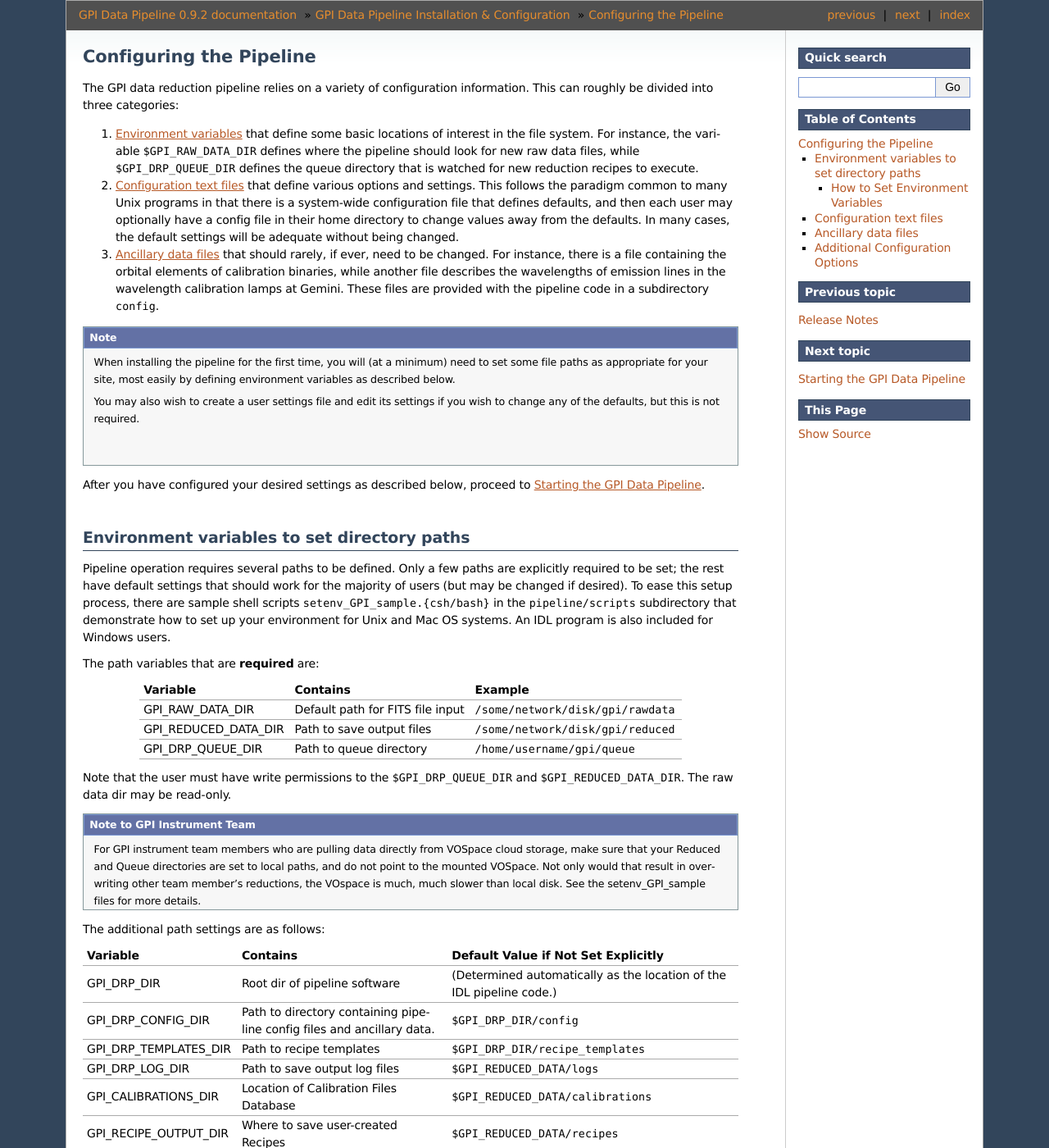
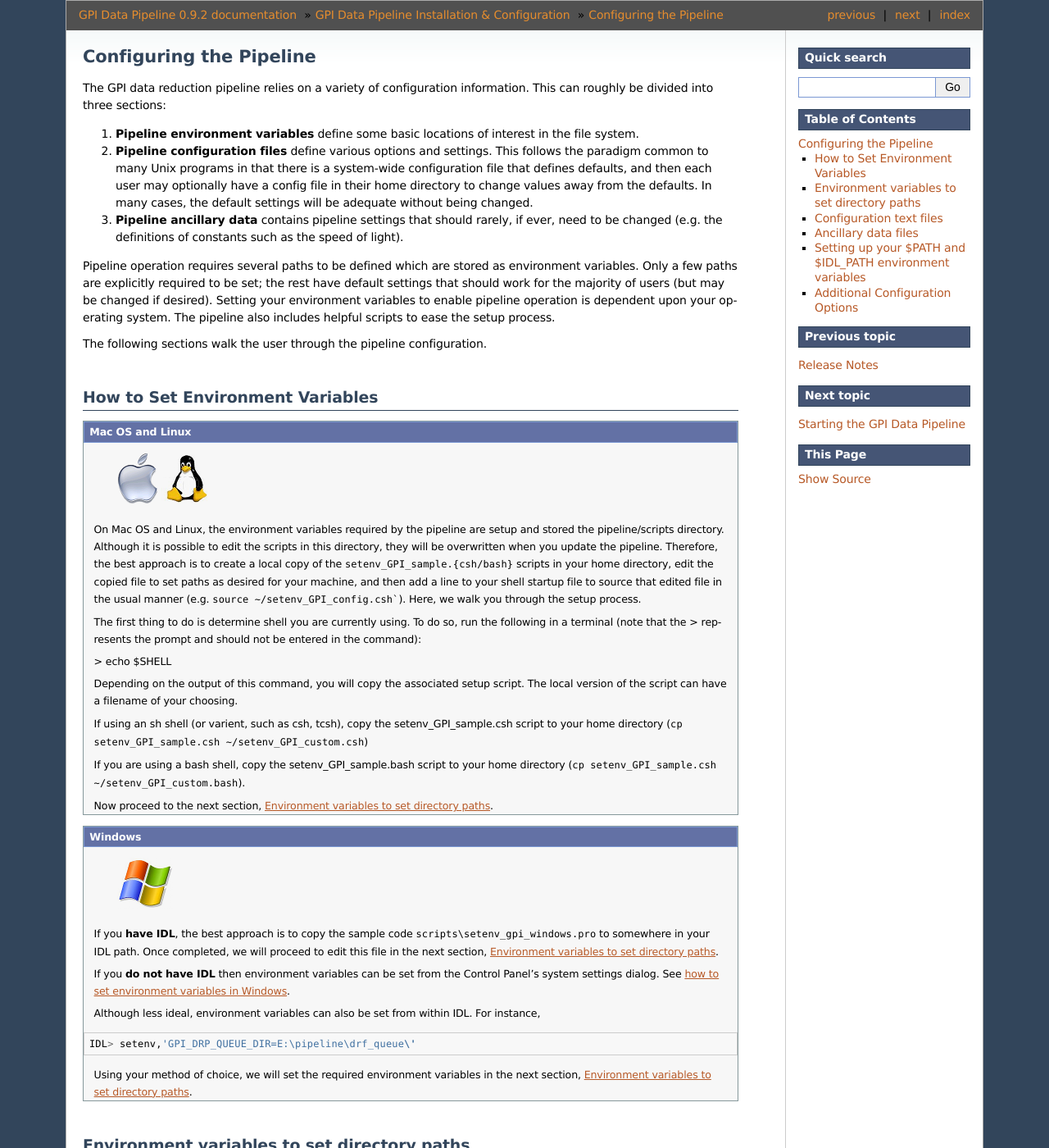
Before and after one commit to geminiplanetimager/gpi_pipeline, a Sphinx documentation site: the page built from documentation/installation/configuration.rst, in a window 1280 px wide and 1400 px high. Shown: the whole window at 82% size. Built offline with Sphinx 7.4.7, drawn with Linux system fonts in a browser that asks for light colours; formulas are drawn with MathJax 3; some of the changed text lies outside the part shown.

Commit message:
massive documentation revision of the installation/configuration

````diff
--- a/documentation/installation/configuration.rst
+++ b/documentation/installation/configuration.rst
@@ -3,17 +3,13 @@
 Configuring the Pipeline
 =============================
 
+The GPI data reduction pipeline relies on a variety of configuration
+information. This can roughly be divided into three sections:
 
+1. **Pipeline environment variables** define some basic locations of interest in the
+   file system.
 
-The GPI data reduction pipeline relies on a variety of configuration
-information. This can roughly be divided into three categories:
-
-1. :ref:`Environment variables <config-envvars>` that define some basic locations of interest in the
-   file system. For instance, the variable ``$GPI_RAW_DATA_DIR`` defines where the pipeline should look for new raw data
-   files, while ``$GPI_DRP_QUEUE_DIR`` defines the queue
-   directory that is watched for new reduction recipes to execute.
-
-2. :ref:`config-textfiles` that define various options and settings. This
+2. **Pipeline configuration files**  define various options and settings. This
    follows the paradigm common to many Unix programs in that there is a
    system-wide configuration file that defines defaults, and then
    each user may optionally have a config file in their home directory to change
@@ -21,91 +17,20 @@
    adequate without being changed.
 
 
-3. :ref:`config-ancillarydata` that should rarely, if ever, need to be changed.
-   For instance, there is a file containing the orbital elements of calibration
-   binaries, while another file describes the wavelengths of emission lines in
-   the wavelength calibration lamps at Gemini. These files are provided
-   with the pipeline code in a subdirectory ``config``.
+3. **Pipeline ancillary data** contains pipeline settings that should rarely, if ever, need to be changed (e.g. the definitions of constants such as the speed of light).
 
-.. note::
-    When installing the pipeline for the first time, you will (at a minimum) need
-    to set some file paths as appropriate for your site, most easily by defining
-    environment variables as described below.
-
+.. comments
+		.. note::
+  		  When installing the pipeline for the first time, you will (at a minimum) need
+    to set some file paths as appropriate for your site, most easily by defining environment variables as described below.
     You may also wish to create a user settings file and
     edit its settings if you wish to change any of the defaults, but this is not
     required.
 
-After you have configured your desired settings as described below, proceed to  :ref:`first-startup`.
+Pipeline operation requires several paths to be defined which are stored as environment variables. Only a few paths are explicitly required to be set; the rest have default settings that should work for the majority of users (but may be changed if desired). Setting your environment variables to enable pipeline operation is dependent upon your operating system. The pipeline also includes helpful scripts to ease the setup process.
 
-.. _config-envvars:
+The following sections walk the user through the pipeline configuration.
 
-Environment variables to set directory paths
-^^^^^^^^^^^^^^^^^^^^^^^^^^^^^^^^^^^^^^^^^^^^^
-
-Pipeline operation requires several paths to be defined. Only a few paths are
-explicitly required to be set; the rest have default settings that should work
-for the majority of users (but may be changed if desired). To ease this setup
-process, there are sample shell scripts
-``setenv_GPI_sample.{csh/bash}`` in the ``pipeline/scripts`` subdirectory that
-demonstrate how to set up your environment for Unix and Mac OS systems.  An IDL
-program is also included for Windows users.
-
-
-
-
-The path variables that are **required** are:
-
-
-=====================  ====================================  ======================================
-Variable                Contains                                Example
-=====================  ====================================  ======================================
-GPI_RAW_DATA_DIR        Default path for FITS file input        ``/some/network/disk/gpi/rawdata``
-GPI_REDUCED_DATA_DIR    Path to save output files               ``/some/network/disk/gpi/reduced``
-GPI_DRP_QUEUE_DIR       Path to queue directory                 ``/home/username/gpi/queue``
-=====================  ====================================  ======================================
-
-.. comment
-   DRP_DIR was listed as one of the required paths *and* as one of the optional ones. I think that
-   it is probably optional at this point?
-   GPI_DRP_DIR             Path to DRP IDL code                    ``/home/username/IDL/gpi/pipeline``
-
-Note that the user must have write permissions to the ``$GPI_DRP_QUEUE_DIR``
-and ``$GPI_REDUCED_DATA_DIR``. The raw data dir may be read-only.
-
-
-.. admonition:: Note to GPI Instrument Team
-
-    For GPI instrument team members who are pulling data directly
-    from VOSpace cloud storage, make sure that your Reduced and Queue directories are set to local paths, and
-    do not point to the mounted VOSpace.  Not only would that result in overwriting other team member's reductions,
-    the VOspace is much, much slower than local disk. See the setenv_GPI_sample files for more
-    details.
-
-The additional path settings are as follows:
-
-
-=======================   ======================================   ======================================================================
-Variable                  Contains                                 Default Value if Not Set Explicitly
-=======================   ======================================   ======================================================================
-GPI_DRP_DIR               Root dir of pipeline software             (Determined automatically as the location of the IDL pipeline code.)
-GPI_DRP_CONFIG_DIR        Path to directory containing pipeline     ``$GPI_DRP_DIR/config``
-                          config files and ancillary data.
-GPI_DRP_TEMPLATES_DIR     Path to recipe templates                  ``$GPI_DRP_DIR/recipe_templates``
-GPI_DRP_LOG_DIR           Path to save output log files             ``$GPI_REDUCED_DATA/logs``
-GPI_CALIBRATIONS_DIR      Location of Calibration Files Database    ``$GPI_REDUCED_DATA/calibrations``
-GPI_RECIPE_OUTPUT_DIR     Where to save user-created Recipes        ``$GPI_REDUCED_DATA/recipes``
-=======================   ======================================   ======================================================================
-
-Note for users who checkedout the pipeline from the SVN respository. The GPI_DRP_DIR variable should point to the pipeline directory **inside** the directory where the files where checked out as described in :ref:`Installing from the Source Code Repository <installing-from-repos>`.
-
-If valid environment variables are not found during pipeline startup, a dialog
-will be displayed to alert the user of this fact. The required paths must be
-set before you can proceed.
-
-Also note that all directories must actually exist, and those that will be
-written to (queue, reduced, calibrations, and log) must have write permissions
-for the user running the pipeline.
 
 .. _envvars:
 
@@ -118,90 +43,99 @@
 
     .. image:: icon_linux2.png
 
-  On Mac OS and Linux, the best approach is probably to make a copy of
-  ``setenv_GPI_sample.{csh/bash}`` in your home directory, edit the copied file to
-  set paths as desired for your machine, and then add a line to your shell
-  startup file to source that edited file in the usual manner.  (e.g. ``source
-  ~/setenv_GPI_config.csh```)
+ On Mac OS and Linux, the environment variables required by the pipeline are setup and stored the pipeline/scripts directory. Although it is possible to edit the scripts in this directory, they will be overwritten when you update the pipeline. Therefore, the best approach is to create a local copy of the ``setenv_GPI_sample.{csh/bash}`` scripts in your home directory, edit the copied file to set paths as desired for your machine, and then add a line to your shell startup file to source that edited file in the usual manner  (e.g. ``source ~/setenv_GPI_config.csh```). Here, we walk you through the setup process.
 
-  Environment variables are set in the typical manner::
+ The first thing to do is determine shell you are currently using. To do so, run the following in a terminal (note that the > represents the prompt and should not be entered in the command):
 
-    (t)csh:   > setenv GPI_DRP_QUEUE_DIR ~/GPI/pipeline/drf_queue
-    bash:     > export GPI_DRP_QUEUE_DIR="~/GPI/pipeline/drf_queue"
+ > echo $SHELL
 
-  To find out which shell you are currently using run: ::
+ Depending on the output of this command, you will copy the associated setup script. The local version of the script can have a filename of your choosing.
 
-    > echo $SHELL
+ If using an sh shell (or varient, such as csh, tcsh), copy the setenv_GPI_sample.csh script to your home directory (``cp setenv_GPI_sample.csh ~/setenv_GPI_custom.csh``)
 
-  The same command allows you to check the values of all environment variables (i.e., ``echo $GPI_DRP_QUEUE_DIR``).
+ If you are using a bash shell, copy the setenv_GPI_sample.bash script to your home directory (``cp setenv_GPI_sample.csh ~/setenv_GPI_custom.bash``).
+
+ Now proceed to the next section, :ref:`config-envvars`.
 
 .. admonition:: Windows
 
     .. image:: icon_windows2.png
 
-  On Windows, environment variables can be set from the Control Panel's system settings dialog.  See `how to set environment variables in Windows <http://www.computerhope.com/issues/ch000549.htm>`_.
+ If you **have IDL**, the best approach is to copy the sample code ``scripts\setenv_gpi_windows.pro`` to somewhere in your IDL path. Once completed, we will proceed to edit this file in the next section,  :ref:`config-envvars`.
 
-  Environment variables can also be set from within IDL. For instance, ::
+ If you **do not have IDL** then environment variables can be set from the Control Panel's system settings dialog.  See `how to set environment variables in Windows <http://www.computerhope.com/issues/ch000549.htm>`_.
 
-     IDL> setenv,'GPI_DRP_QUEUE_DIR=E:\pipeline\drf_queue\'
+ Although less ideal, environment variables can also be set from within IDL. For instance, ::
 
-  If you have IDL, a simple
-  approach is to copy the sample code ``scripts\setenv_gpi_windows.pro`` to somewhere in
-  your IDL path.  Edit the script as necessary, and then add it to your IDL
-  startup file.
+   IDL> setenv,'GPI_DRP_QUEUE_DIR=E:\pipeline\drf_queue\'
+
+ Using your method of choice, we will set the required environment variables in the next section, :ref:`config-envvars`.
+
+.. _config-envvars:
+
+Environment variables to set directory paths
+-----------------------------------------------
+The following path variables are **required** to be defined using the scripts/methods chosen in the previous section. Further instructions, specific to each script, can be found inside the scripts.
 
 
+=====================  ====================================  ======================================
+Variable                Contains                                Example
+=====================  ====================================  ======================================
+GPI_RAW_DATA_DIR        Default path for FITS file input        ``/home/username/gpi/rawdata``
+GPI_REDUCED_DATA_DIR    Path to save output files               ``/home/username/gpi/reduced``
+GPI_DRP_QUEUE_DIR       Path to queue directory                 ``/home/username/gpi/queue``
+=====================  ====================================  ======================================
+
+Note that the user must have write permissions to the ``$GPI_DRP_QUEUE_DIR`` and ``$GPI_REDUCED_DATA_DIR``. The raw data dir may be read-only.
+
+The following are paths that are set automatically by the pipeline:
+
+=======================   =======================================   =================================================================
+Variable                   Contains                                 Default Value if Not Set Explicitly
+=======================   =======================================   =================================================================
+GPI_DRP_DIR               Root dir of pipeline software             Determined automatically, location of the IDL pipeline code.
+GPI_DRP_CONFIG_DIR        Path to directory containing pipeline     ``$GPI_DRP_DIR/config``
+                          config files and ancillary data.
+GPI_DRP_TEMPLATES_DIR     Path to recipe templates                  ``$GPI_DRP_DIR/recipe_templates``
+=======================   =======================================   =================================================================
+
+
+The following are paths that are also set automatically by the pipeline but do not already exist and therefore **must be created** by the user:
+
+=======================   ======================================   ======================================================================
+Variable                  Contains                                  Default Value if Not Set Explicitly
+=======================   ======================================   ======================================================================
+GPI_DRP_LOG_DIR           Path to save output log files             ``$GPI_REDUCED_DATA/logs``
+GPI_CALIBRATIONS_DIR      Location of Calibration Files Database    ``$GPI_REDUCED_DATA/calibrations``
+GPI_RECIPE_OUTPUT_DIR     Where to save user-created Recipes        ``$GPI_REDUCED_DATA/recipes``
+=======================   ======================================   ======================================================================
+
+
+If valid environment variables are not found during pipeline startup, a dialog
+will be displayed to alert the user of this fact. The required paths must be
+set before you can proceed  and those that will be
+written to (queue, reduced, calibrations, and log) must have write permissions
+for the user running the pipeline.
+
+
+Note for users who checkedout the pipeline from the SVN respository. The GPI_DRP_DIR variable should point to the pipeline directory **inside** the directory where the files where checked out as described in :ref:`Installing from the Source Code Repository <installing-from-repos>`.
+
+.. warning::
+ Users installing with the scripts should verify that all lines with the ***CHANGE REQUIRED*** beside the variable has been completed.
 
 .. _config-textfiles:
 
 Configuration text files
-^^^^^^^^^^^^^^^^^^^^^^^^^^^
+-----------------------------------
 
-As noted above, the config file system is similar to many other Unix programs:
+As noted above, the config file system is similar to many other Unix programs;
 there's a system-wide config file that sets default settings, and then each
 user may optionally have a file in their home directory that overrides those
-settings. System default settings are stored in the file
-``$GPI_DRP_DIR/config/pipeline_settings.txt`` provided with the pipeline software.
-
-To change any of the
-values from those defaults, users
-may copy that file to their home directory and
-edit individual settings as desired. ::
-
-     cp $GPI_DRP_DIR/config/pipeline_settings.txt ~/.gpi_pipeline_settings
-     emacs (or vim, etc) ~/.gpi_pipeline_settings
-
-If you leave the user config file
-blank or nonexistent, the default settings from the system config will be used.
-(Alternatively, if you're the only user on your
-machine, you could just edit the pipeline_settings.txt file too,
-instead of creating a per-user config file.)
-
-.. admonition:: Note for Subversion Users
-
-  If you have installed from the Subversion repository, don't  modify the
-  system default configuration file ``config/pipeline_settings.txt``. If you did
-  that, whenever you updated your code from subversion it could overwrite your
-  configuration.  Instead, make changes to a local user config file in your
-  home directory.
-
-The location of the user config file depends on the operating system.
-
-.. admonition:: Mac OS and Linux
-
-      .. image:: icon_mac2.png
-
-      .. image:: icon_linux2.png
+settings.
 
 
-    The user config file is ``~/.gpi_pipeline_settings``
-
-.. admonition:: Windows
-
-      .. image:: icon_windows2.png
-
-    The user config file is ``gpi_pipeline_settings.txt`` in the user's home directory.
-
+System default settings are stored in the file
+``$GPI_DRP_DIR/config/pipeline_settings.txt`` provided with the pipeline software.
 
 
 
@@ -211,14 +145,48 @@
 Settings names are case insensitive. Values are all returned as strings.  Boolean
 parameters are entered as 0 or 1.
 
+The allowable settings are listed in an :ref:`Appendix <config_settings>`. Many users will not need to adjust any of these.
+
+To change any of the values from those defaults, users
+may copy that file to their home directory and
+edit individual settings as desired.
+
+.. admonition:: Mac OS and Linux
+
+      .. image:: icon_mac2.png
+
+      .. image:: icon_linux2.png
 
 
-The allowable settings are listed in an :ref:`Appendix <config_settings>`. Many users will not need to adjust any of these. All pipeline settings are retrieved using function ``gpi_get_settings``, with any entires in the user config file taking precedence over those in the system config file.
+    The user config file must be called ``.gpi_pipeline_settings`` and be located in the user's home directory.
+
+.. admonition:: Windows
+
+      .. image:: icon_windows2.png
+
+    The user config file must be called ``gpi_pipeline_settings.txt`` and be in the user's home directory.
+
+
+If you leave the user config file blank or nonexistent, the default settings from the system config will be used.
+(Alternatively, if you're the only user on your machine, you could just edit the pipeline_settings.txt file too,
+instead of creating a per-user config file. However, if you update the pipeline, this file will be overwritten.)
+
+The location of the user config file depends on the operating system. Note that from inside the pipeline, all pipeline settings are retrieved using function ``gpi_get_settings``, with any entires in the user config file taking precedence over those in the system config file.
+
+
+.. admonition:: Note for Subversion Users
+
+  If you have installed from the Subversion repository, **do not**  modify the
+  system default configuration file ``config/pipeline_settings.txt``. If you did
+  that, whenever you updated your code from subversion it could overwrite your
+  configuration.  Instead, make changes to a local user config file in your
+  home directory.
+
 
 .. note::
 
-    In addition to being set via environment variables, the above
-    directory names may also be set in the configuration files.
+    In addition to being set via environment variables, the
+    directory names (e.g. GPI_RAW_DATA_DIR) may also be set in the configuration files.
     The environment variables, if set, have higher precedence and will override the config files.
     For historical reasons, environment variables are the preferred way to set paths (they
     are convenient for use interactively in the shell, for instance you can
@@ -230,15 +198,21 @@
 .. _config-ancillarydata:
 
 Ancillary data files
-^^^^^^^^^^^^^^^^^^^^^
+-----------------------------------
 
 In addition to the system-wide configuration file, there is also a system-wide constants file containing
 physical constants and other (mostly) static values related to GPI.  The file is located at ``$GPI_DRP_DIR/config/pipeline_constants.txt`` and is formatted in the same way as the config file.  All constants are retrieved using function ``gpi_get_contants``.  A full list of constants and default values is available in the :ref:`Appendix <gpi_constants>`.
+
 
 .. note::
 
     As these values are not expected to change (other than very infrequently) there is no support for a user constants file.  Any changes to these values must be made in the system wide constants file.
 
+
+For instance, there is a file containing the orbital elements of calibration
+binaries, while another file describes the wavelengths of emission lines in
+the wavelength calibration lamps at Gemini. These files are provided
+with the pipeline code in a subdirectory ``config``.
 
 A handful of data files are distributed with the pipeline. In most cases, users
 will not have any need to edit any of these. They are listed here for completeness only.
@@ -273,9 +247,36 @@
 * **apodizer_spec.txt**: Table of GPI apodizers and their empirically determined satellite spot flux ratios.
 
 
+Setting up your $PATH and $IDL_PATH environment variables
+----------------------------------------------------------
+Once the environment variables are fully declared we must make sure the operating system loads/sources them.
+
+.. admonition:: Mac OS and Linux
+
+    .. image:: icon_mac2.png
+
+    .. image:: icon_linux2.png
+
+
+ For users using a bash shell, it is best to source the local script file (e.g. ``setenv_GPI_custom.bash``) from inside your .bashrc or .bash_profile script (depending on your setup). The command: ``source ~/setenv_GPI_custom.bash`` should be run BEFORE any further modifications (assuming you have some) to your $IDL_PATH variable.
+
+ If using an sh shell (or varient, such as csh, tcsh), it is best to source the local script file (e.g. ``setenv_GPI_custom.csh``) from inside your .cshrc, .tcshrc or .shrc script (depending on your shell). The command: ``source ~/setenv_GPI_custom.csh`` should be run BEFORE any further modifications (assuming you have some) to your $IDL_PATH variable.
+
+ To verify this is correct, when you open a new Terminal, the following command will produce the path of the data directory you specified in the script:
+
+    `` > echo $GPI_DATA_ROOT ``
+
+ It is important that a new Terminal window be launched (or at least the setup script be sourced) prior to continuing.
+
+.. admonition:: Windows
+ If you **have IDL**,  and modified the sample code ``scripts\setenv_gpi_windows.pro``, you only need to modify your IDL startup file in order to run the script on each launch of IDL.
+
+ If you  **do not have IDL**, and put the variables in manually (with the help of the link/instructions), then you're all set and can continue to the next section.
+
+
+
 Additional Configuration Options
-^^^^^^^^^^^^^^^^^^^^^^^^^^^^^^^^^^
-
+-----------------------------------
 On some Mac OS and Linux computers, you will have display issues with the default IDL display configurations.  This will generate a repeated message in your IDL session saying something like: ::
 
     % X windows protocol error: BadMatch (invalid parameter attributes).
@@ -289,4 +290,5 @@
 
 If you want these commands to be executed in all IDL sessions automatically, you can add them to your IDL startup file (this is an IDL script that is run on startup of any new IDL session).  The startup file is identified by the environment variable ``$IDL_STARTUP`` (see :ref:`envvars`).
 
-Continue to reading about :ref:`first-startup`.
+
+After you have configured your environment variables, proceed to  :ref:`first-startup`.
--- a/documentation/installation/index.rst
+++ b/documentation/installation/index.rst
@@ -8,7 +8,8 @@
 GPI Data Pipeline Installation & Configuration
 ##################################################
 
-This chapter describes how to install the GPI data pipeline and configure it.
+This chapter describes how to install the GPI data pipeline and configure it. The installation of the pipeline is dependent upon your operating system. In the instructions defined below, special directions corresponding to your operating system are indicated by the Windows, Macintosh (Apple), and Linux/Unix (Penguin) icons.
+
 
 If you already have IDL, the quickest route is to :ref:`download the latest source ZIP file <installing-from-zips>`, unzip it into your ``$IDL_PATH``, and :ref:`configure your path settings <configuring>`.
 
--- a/documentation/installation/install_from_zips.rst
+++ b/documentation/installation/install_from_zips.rst
@@ -4,7 +4,7 @@
 =============================================
 
 This section describes how to install the pipeline from Zip files containing
-released source code of the pipeline. This is appropriate for anyone who has a
+released source code of the pipeline. This is appropriate for anyone who **has** a
 full copy of IDL, but does not immediately intend to contribute to ongoing
 pipeline development.
 
@@ -25,7 +25,7 @@
 
 
 
-Unzip this file in a directory that is a part of your ``$IDL_PATH``.
+Unzip this file in a directory that is a part of your ``$IDL_PATH`` (To determine where your ``$IDL_PATH`` is, type ``echo $IDL_PATH`` in a terminal prompt.
 
 .. admonition:: Mac OS and Linux
 
@@ -34,15 +34,13 @@
     .. image:: icon_linux2.png
 
   On Mac OS and Linux, you will likely want to add the ``pipeline\scripts`` subdirectory
-  to your shell's ``$PATH``.
-
-
+  to your shell's ``$PATH``. How you do this depends upon your chosen shell (sh, csh, tcsh, bash etc). This is addressed in the :ref:`configuring` section.
 
 
 .. warning::
    The usual caveats about name collisions between different versions of IDL routines apply.
    If you have old versions of e.g. the Goddard IDL library functions in your $IDL_PATH,
-   you may encounter difficulties. We suggest placing the data pipeline code first in your $IDL_PATH.
+   you may encounter difficulties. We suggest placing the data pipeline code first in your $IDL_PATH. More information can be found in the :ref:`frequently-asked-questions` section.
 
 
 Proceed now to :ref:`configuring`.
````
